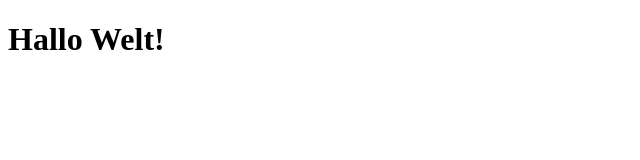
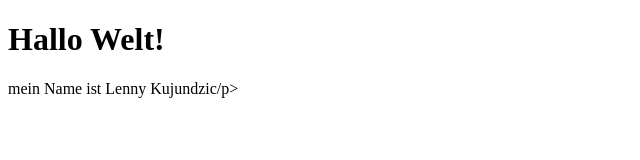
Before and after one commit to Lennykujundzic7/Test, a plain HTML site: page index.html in a window 1280 px wide. Shown: the whole page, without its empty margins (0-640 px from the left). Drawn offline with Linux system fonts and the light colour scheme.

Commit message:
Add files via upload

```diff
--- a/index.html
+++ b/index.html
@@ -6,5 +6,6 @@
 </head>
 <body>
   <h1>Hallo Welt!</h1>
+<p>mein Name ist Lenny Kujundzic/p>
 </body>
 </html>
```
